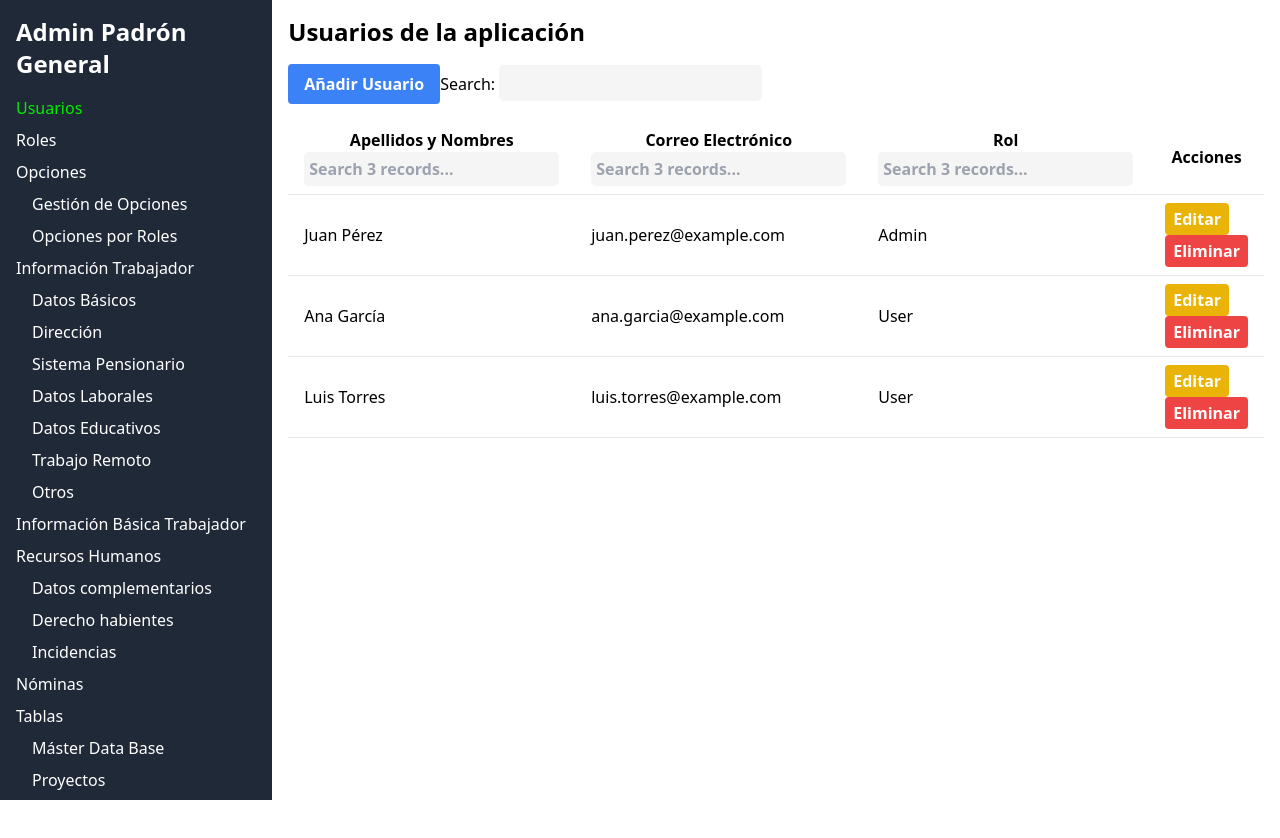
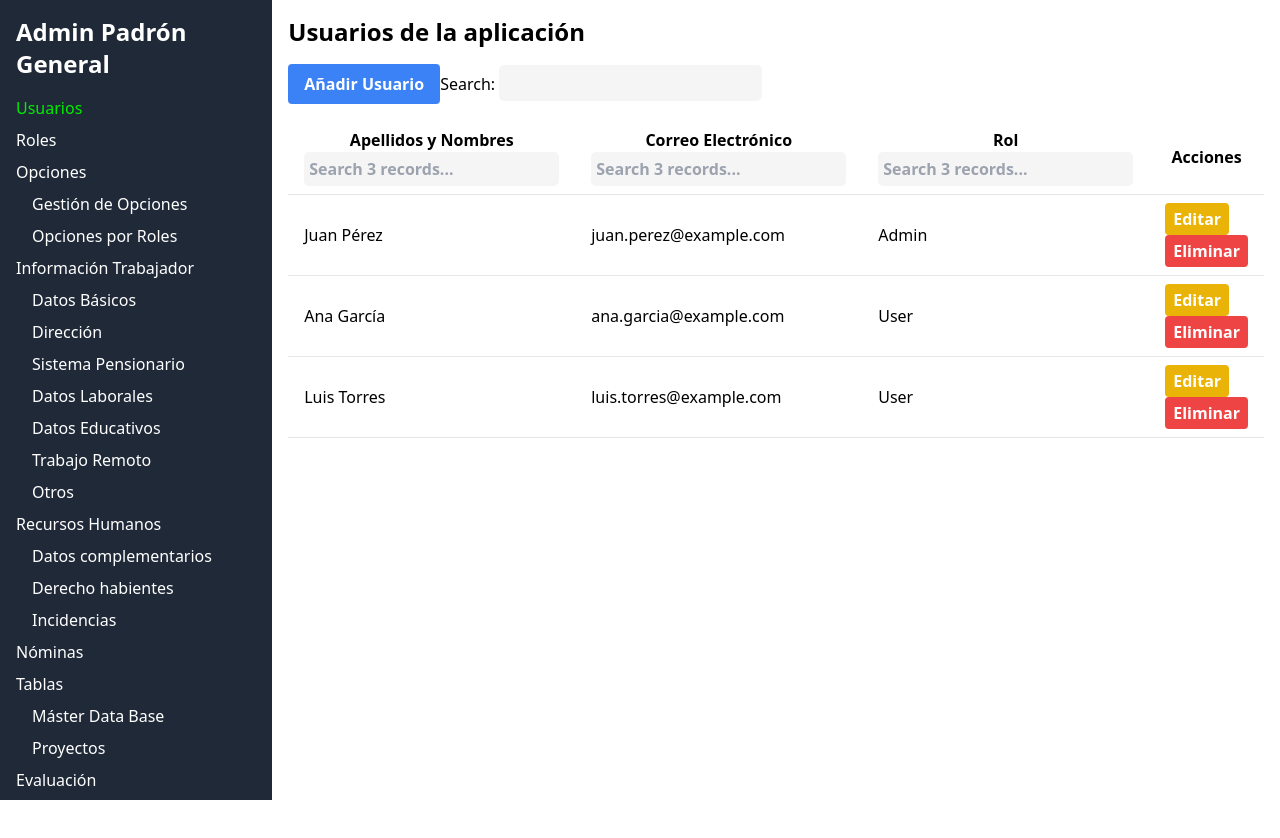
Before and after one commit to luismonroy1971/PadronTema, a React (Create React App) app: page / in a window 1280 px wide. Both pictures are taken after typing "name@example.com", "Sample123" into the empty fields and a click on the button "Log In". Shown: the top 838 px of the page. Built offline with nearby package versions, Linux system fonts and the light colour scheme.

Commit message:
Eliminando menú duplicado de Información trabajador

```diff
--- a/src/components/Sidebar.js
+++ b/src/components/Sidebar.js
@@ -58,9 +58,6 @@ const Sidebar = () => {
               </li>
             </ul>
           </div>
-        </li>
-        <li className={`mb-2 ${isActive('/basic-info') ? 'text-activeOption' : ''}`}>
-          <Link to="/basic-info" className="hover:text-gray-400">Información Básica Trabajador</Link>
         </li>
         <li className="mb-2">
           <div className="hover:text-gray-400 cursor-pointer">
```
